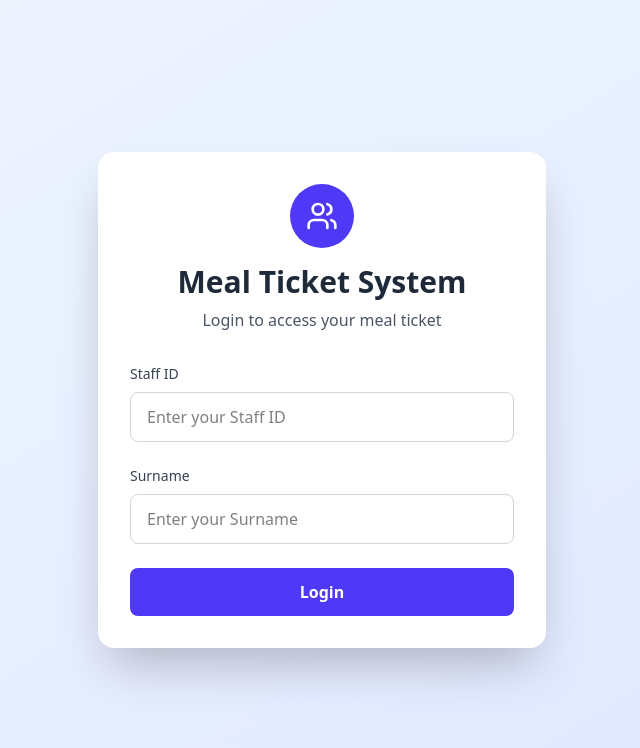
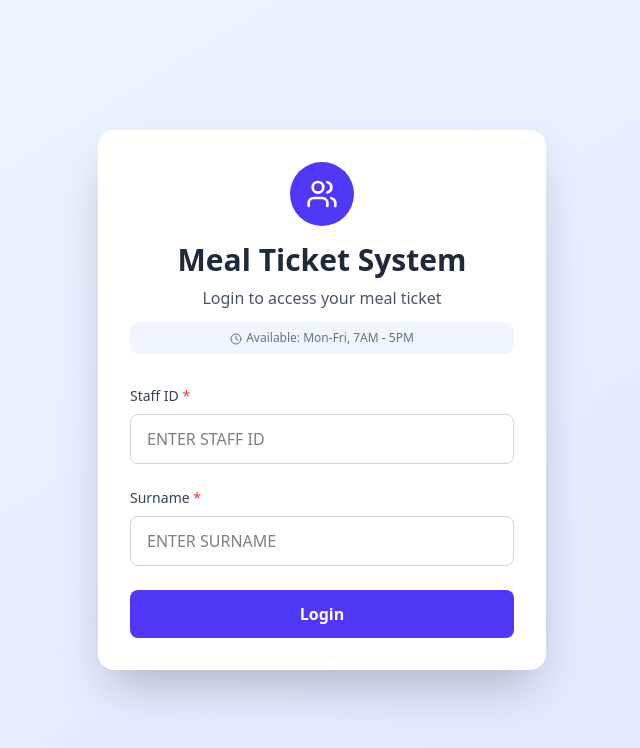
Before and after one commit to Adeleyeha-17/Meal-Ticketing, a Next.js app: page / in a window 1280 px wide. Shown: the top 748 px of the page, without its empty margins (318-958 px from the left). Built offline with nearby package versions, Linux system fonts and the light colour scheme.

Commit message:
fixed errors

```diff
--- a/app/page.tsx
+++ b/app/page.tsx
@@ -1,7 +1,7 @@
 "use client"
 
 import React, { useState, useEffect, useRef, useCallback } from 'react';
-import { Check, X, Clock, Users, Calendar, QrCode } from 'lucide-react';
+import { Check, X, Clock, Users, Calendar, QrCode, AlertCircle } from 'lucide-react';
 
 interface SessionData {
   id: string;
@@ -18,6 +18,7 @@ interface MealUsedInfo {
   staffId: string;
   usedDate: string;
   usedTime: string;
+  price: number;
 }
 
 declare global {
@@ -81,168 +82,126 @@ const MealTicketSystem = () => {
     loadJsQR();
   }, []);
 
-  const checkMealStatus = useCallback(async (staffId: string) => {
-    const today = new Date().toISOString().split('T')[0];
-
-    try {
-      const response = await fetch(`${GOOGLE_SHEETS_CONFIG.SCRIPT_URL}?action=checkMeal&staffId=${staffId}&date=${today}`);
-      const data = await response.json();
-      setMealUsedToday(data.used);
-    } catch (err) {
-      console.error('Error checking meal status:', err);
-    }
-  }, []);
-
+  // OPTIMIZED: Single check on mount
   useEffect(() => {
     const today = new Date().toISOString().split('T')[0];
+    const storedSession = localStorage.getItem('mealTicketSession');
 
-    const storedSession = localStorage.getItem('mealTicketSession');
     if (storedSession) {
       const sessionData = JSON.parse(storedSession);
 
-      fetch(`${GOOGLE_SHEETS_CONFIG.SCRIPT_URL}?action=checkMeal&staffId=${sessionData.id}&date=${today}`)
-        .then(res => res.json())
-        .then(mealData => {
+      // Single batched verification call
+      Promise.all([
+        fetch(`${GOOGLE_SHEETS_CONFIG.SCRIPT_URL}?action=checkMeal&staffId=${sessionData.id}&date=${today}`),
+        fetch(`${GOOGLE_SHEETS_CONFIG.SCRIPT_URL}?action=verifySession&staffId=${sessionData.id}&sessionId=${sessionData.sessionId}`)
+      ])
+        .then(async ([mealRes, sessionRes]) => {
+          const mealData = await mealRes.json();
+          const sessionValid = await sessionRes.json();
+
           if (mealData.used) {
             setMealUsedInfo({
               name: sessionData.name,
               department: sessionData.department,
               staffId: sessionData.id,
               usedDate: mealData.date || today,
-              usedTime: mealData.time || 'Earlier today'
+              usedTime: mealData.time || 'Earlier today',
+              price: mealData.price || 0
             });
             localStorage.removeItem('mealTicketSession');
             setCurrentPage('alreadyUsed');
             return;
           }
 
-          if (sessionData.sessionId) {
-            fetch(`${GOOGLE_SHEETS_CONFIG.SCRIPT_URL}?action=verifySession&staffId=${sessionData.id}&sessionId=${sessionData.sessionId}`)
-              .then(res => res.json())
-              .then(data => {
-                if (data.valid) {
+          if (sessionValid.valid) {
             setSession(sessionData);
-                  checkMealStatus(sessionData.id);
+            setMealUsedToday(false);
             setCurrentPage('dashboard');
           } else {
             localStorage.removeItem('mealTicketSession');
             setError('Your session has expired or you logged in on another device.');
           }
         })
-              .catch(err => {
-                console.error('Session verification failed:', err);
-                localStorage.removeItem('mealTicketSession');
-              });
-          } else {
-            localStorage.removeItem('mealTicketSession');
-          }
-        })
-        .catch(err => {
-          console.error('Failed to check meal status:', err);
+        .catch(() => {
           localStorage.removeItem('mealTicketSession');
         });
     }
-  }, [checkMealStatus]);
+  }, []);
 
+  // OPTIMIZED: Single batch login call
   const handleLogin = async (e: any) => {
     e.preventDefault();
     setError('');
     setLoading(true);
 
-    const startTime = Date.now();
-    const minLoadTime = 3000;
-
     try {
       const today = new Date().toISOString().split('T')[0];
+      const upperStaffId = staffId.toUpperCase().trim();
+      const upperSurname = surname.toUpperCase().trim();
 
-      const [mealCheckResponse, validationResponse] = await Promise.all([
-        fetch(`${GOOGLE_SHEETS_CONFIG.SCRIPT_URL}?action=checkMeal&staffId=${staffId}&date=${today}`),
-        fetch(`${GOOGLE_SHEETS_CONFIG.SCRIPT_URL}?action=validateStaff&staffId=${staffId}&surname=${surname}`)
-      ]);
+      // SINGLE API CALL for all validation
+      const response = await fetch(
+        `${GOOGLE_SHEETS_CONFIG.SCRIPT_URL}?action=batchLogin&staffId=${encodeURIComponent(upperStaffId)}&surname=${encodeURIComponent(upperSurname)}&date=${today}`
+      );
 
-      const mealCheck = await mealCheckResponse.json();
-      const data = await validationResponse.json();
+      const data = await response.json();
 
-      if (mealCheck.used) {
+      if (!data.success) {
+        if (data.errorType === 'ALREADY_USED') {
           setMealUsedInfo({
-          name: mealCheck.name,
-          department: mealCheck.department,
-          staffId: staffId,
-          usedDate: mealCheck.date,
-          usedTime: mealCheck.time
+            name: data.mealInfo.name,
+            department: data.mealInfo.department,
+            staffId: upperStaffId,
+            usedDate: data.mealInfo.date,
+            usedTime: data.mealInfo.time,
+            price: data.mealInfo.price || 0
           });
-
-        const elapsed = Date.now() - startTime;
-        if (elapsed < minLoadTime) {
-          await new Promise(resolve => setTimeout(resolve, minLoadTime - elapsed));
-        }
-
           setLoading(false);
           setCurrentPage('alreadyUsed');
           return;
         }
 
-      if (!data.valid) {
-        const elapsed = Date.now() - startTime;
-        if (elapsed < minLoadTime) {
-          await new Promise(resolve => setTimeout(resolve, minLoadTime - elapsed));
+        if (data.errorType === 'ACTIVE_SESSION') {
+          setError('You are already logged in on another device. Please logout from that device first.');
+        } else if (data.errorType === 'TIME_EXPIRED') {
+          setError(data.error);
+        } else {
+          setError(data.error || 'Invalid Staff ID or Surname');
         }
 
-        setError('Invalid Staff ID or Surname. Please check your credentials.');
         setLoading(false);
         return;
       }
 
-      const checkSessionResponse = await fetch(`${GOOGLE_SHEETS_CONFIG.SCRIPT_URL}?action=checkActiveSession&staffId=${staffId}`);
-      const sessionCheck = await checkSessionResponse.json();
-
-      if (sessionCheck.hasActiveSession) {
-        const elapsed = Date.now() - startTime;
-        if (elapsed < minLoadTime) {
-          await new Promise(resolve => setTimeout(resolve, minLoadTime - elapsed));
-        }
-
-        setError('You are already logged in on another device. Please logout from that device first.');
-        setLoading(false);
-        return;
-      }
-
-      const sessionId = `${staffId}_${Date.now()}`;
+      // Register session
+      const sessionId = `${upperStaffId}_${Date.now()}`;
       const sessionData = {
-        id: staffId,
-        name: data.name,
-        department: data.department,
-        price: data.price || 0,
+        id: upperStaffId,
+        name: data.staff.name,
+        department: data.staff.department,
+        price: data.staff.price || 0,
         loginTime: new Date().toISOString(),
         sessionId: sessionId
       };
 
-      await fetch(`${GOOGLE_SHEETS_CONFIG.SCRIPT_URL}?action=registerSession&staffId=${staffId}&sessionId=${sessionId}&loginTime=${sessionData.loginTime}`);
+      await fetch(
+        `${GOOGLE_SHEETS_CONFIG.SCRIPT_URL}?action=registerSession&staffId=${upperStaffId}&sessionId=${sessionId}&loginTime=${sessionData.loginTime}`
+      );
 
       setSession(sessionData);
       localStorage.setItem('mealTicketSession', JSON.stringify(sessionData));
-      await checkMealStatus(staffId);
+      setMealUsedToday(false);
+      setCurrentPage('dashboard');
 
-      const elapsed = Date.now() - startTime;
-      if (elapsed < minLoadTime) {
-        await new Promise(resolve => setTimeout(resolve, minLoadTime - elapsed));
-      }
-
-      setCurrentPage('dashboard');
     } catch (err) {
       console.error('Login error:', err);
-
-      const elapsed = Date.now() - startTime;
-      if (elapsed < minLoadTime) {
-        await new Promise(resolve => setTimeout(resolve, minLoadTime - elapsed));
-      }
-
       setError('Connection failed. Please check your internet connection.');
     }
 
     setLoading(false);
   };
 
+  // OPTIMIZED: Direct meal verification
   const verifyMeal = useCallback(async () => {
     if (!session) {
       setCurrentPage('login');
@@ -255,37 +214,19 @@ const MealTicketSystem = () => {
     }
 
     setLoading(true);
-    const startTime = Date.now();
-    const minLoadTime = 3000;
 
     try {
-      const timestamp = new Date().toLocaleTimeString();
+      const timestamp = new Date().toLocaleTimeString('en-US', {
+        hour: '2-digit',
+        minute: '2-digit',
+        hour12: true
+      });
       const today = new Date().toISOString().split('T')[0];
-
-      const checkResponse = await fetch(`${GOOGLE_SHEETS_CONFIG.SCRIPT_URL}?action=checkMeal&staffId=${session.id}&date=${today}`);
-      const checkData = await checkResponse.json();
-
-      if (checkData.used) {
-        const elapsed = Date.now() - startTime;
-        if (elapsed < minLoadTime) {
-          await new Promise(resolve => setTimeout(resolve, minLoadTime - elapsed));
-        }
-
-        setError('You have already used your meal ticket today');
-        setMealUsedToday(true);
-        setLoading(false);
-        return;
-      }
 
       const url = `${GOOGLE_SHEETS_CONFIG.SCRIPT_URL}?action=logMeal&staffId=${encodeURIComponent(session.id)}&name=${encodeURIComponent(session.name)}&department=${encodeURIComponent(session.department)}&price=${encodeURIComponent(session.price || 0)}&date=${encodeURIComponent(today)}&time=${encodeURIComponent(timestamp)}`;
 
       const response = await fetch(url);
       const result = await response.json();
-
-      const elapsed = Date.now() - startTime;
-      if (elapsed < minLoadTime) {
-        await new Promise(resolve => setTimeout(resolve, minLoadTime - elapsed));
-      }
 
       if (result.success) {
         setMealUsedToday(true);
@@ -295,13 +236,7 @@ const MealTicketSystem = () => {
       }
     } catch (err) {
       console.error('Meal logging error:', err);
-
-      const elapsed = Date.now() - startTime;
-      if (elapsed < minLoadTime) {
-        await new Promise(resolve => setTimeout(resolve, minLoadTime - elapsed));
-      }
-
-      setError('Failed to connect to Google Sheets. Please try again.');
+      setError('Failed to connect. Please try again.');
     }
 
     setLoading(false);
@@ -418,8 +353,6 @@ const MealTicketSystem = () => {
 
   const handleLogout = async () => {
     setLoading(true);
-    const startTime = Date.now();
-    const minLoadTime = 2000;
 
     if (session?.sessionId && !mealUsedToday) {
       try {
@@ -439,11 +372,6 @@ const MealTicketSystem = () => {
 
     stopQRScanner();
 
-    const elapsed = Date.now() - startTime;
-    if (elapsed < minLoadTime) {
-      await new Promise(resolve => setTimeout(resolve, minLoadTime - elapsed));
-    }
-
     setLoading(false);
     setCurrentPage('login');
   };
@@ -459,9 +387,10 @@ const MealTicketSystem = () => {
     };
   }, [cameraStream]);
 
+  // LOGIN PAGE
   if (currentPage === 'login') {
     return (
-      <div className="min-h-screen bg-linear-to-br from-blue-50 to-indigo-100 flex items-center justify-center p-4">
+      <div className="min-h-screen bg-gradient-to-br from-blue-50 to-indigo-100 flex items-center justify-center p-4">
         <div className="bg-white rounded-2xl shadow-2xl w-full max-w-md p-8">
           <div className="text-center mb-8">
             <div className="bg-indigo-600 w-16 h-16 rounded-full flex items-center justify-center mx-auto mb-4">
@@ -469,56 +398,65 @@ const MealTicketSystem = () => {
             </div>
             <h1 className="text-3xl font-bold text-gray-800 mb-2">Meal Ticket System</h1>
             <p className="text-gray-600">Login to access your meal ticket</p>
+            <div className="mt-3 text-xs text-gray-500 bg-blue-50 px-3 py-2 rounded-lg">
+              <Clock className="inline-block mr-1" size={12} />
+              Available: Mon-Fri, 7AM - 5PM
+            </div>
           </div>
 
-          <div className="space-y-6">
+          <form onSubmit={handleLogin} className="space-y-6">
             <div>
-              <label className="block text-sm font-medium text-gray-700 mb-2">Staff ID</label>
+              <label className="block text-sm font-medium text-gray-700 mb-2">
+                Staff ID <span className="text-red-500">*</span>
+              </label>
               <input
                 type="text"
                 value={staffId}
-                onChange={(e) => setStaffId(e.target.value)}
-                onKeyPress={(e) => e.key === 'Enter' && handleLogin(e)}
-                className="w-full px-4 py-3 border border-gray-300 rounded-lg focus:ring-2 focus:ring-indigo-500 focus:outline-none"
-                placeholder="Enter your Staff ID"
+                onChange={(e) => setStaffId(e.target.value.toUpperCase())}
+                className="w-full px-4 py-3 border border-gray-300 rounded-lg focus:ring-2 focus:ring-indigo-500 focus:outline-none uppercase"
+                placeholder="ENTER STAFF ID"
+                required
               />
             </div>
 
             <div>
-              <label className="block text-sm font-medium text-gray-700 mb-2">Surname</label>
+              <label className="block text-sm font-medium text-gray-700 mb-2">
+                Surname <span className="text-red-500">*</span>
+              </label>
               <input
                 type="text"
                 value={surname}
-                onChange={(e) => setSurname(e.target.value)}
-                onKeyPress={(e) => e.key === 'Enter' && handleLogin(e)}
-                className="w-full px-4 py-3 border border-gray-300 rounded-lg focus:ring-2 focus:ring-indigo-500 focus:outline-none"
-                placeholder="Enter your Surname"
+                onChange={(e) => setSurname(e.target.value.toUpperCase())}
+                className="w-full px-4 py-3 border border-gray-300 rounded-lg focus:ring-2 focus:ring-indigo-500 focus:outline-none uppercase"
+                placeholder="ENTER SURNAME"
+                required
               />
             </div>
 
             {error && (
-              <div className="bg-red-50 text-red-600 px-4 py-3 rounded-lg flex items-center gap-2">
-                <X size={20} />
+              <div className="bg-red-50 text-red-600 px-4 py-3 rounded-lg flex items-start gap-2">
+                <AlertCircle size={20} className="flex-shrink-0 mt-0.5" />
                 <span className="text-sm">{error}</span>
               </div>
             )}
 
             <button
-              onClick={handleLogin}
+              type="submit"
               disabled={loading}
-              className="w-full bg-indigo-600 text-white py-3 rounded-lg font-semibold hover:bg-indigo-700 transition disabled:opacity-50"
+              className="w-full bg-indigo-600 text-white py-3 rounded-lg font-semibold hover:bg-indigo-700 transition disabled:opacity-50 disabled:cursor-not-allowed"
             >
-              {loading ? 'Logging in...' : 'Login'}
+              {loading ? 'Authenticating...' : 'Login'}
             </button>
-          </div>
+          </form>
         </div>
       </div>
     );
   }
 
+  // DASHBOARD PAGE
   if (currentPage === 'dashboard') {
     return (
-      <div className="min-h-screen bg-linear-to-br from-blue-50 to-indigo-100 p-4">
+      <div className="min-h-screen bg-gradient-to-br from-blue-50 to-indigo-100 p-4">
         <div className="max-w-4xl mx-auto">
           <div className="bg-white rounded-2xl shadow-2xl overflow-hidden">
             <div className="bg-indigo-600 text-white p-6">
@@ -558,8 +496,8 @@ const MealTicketSystem = () => {
                   ₦
                 </div>
                 <div>
-                  <p className="text-sm text-indigo-600 font-medium">Your Meal Ticket Price</p>
-                  <p className="font-bold text-2xl text-indigo-900">₦{session?.price || 0}</p>
+                  <p className="text-sm text-indigo-600 font-medium">Your Meal Price</p>
+                  <p className="font-bold text-2xl text-indigo-900">₦{session?.price?.toLocaleString() || 0}</p>
                 </div>
               </div>
 
@@ -587,11 +525,11 @@ const MealTicketSystem = () => {
                     {!showQRScanner ? (
                       <button
                         onClick={startQRScanner}
-                        disabled={!jsQRLoaded}
+                        disabled={!jsQRLoaded || loading}
                         className="w-full bg-green-600 text-white py-4 rounded-lg font-semibold hover:bg-green-700 transition flex items-center justify-center gap-2 disabled:opacity-50 disabled:cursor-not-allowed"
                       >
                         <QrCode size={24} />
-                        {jsQRLoaded ? 'Open Camera to Scan QR Code' : 'Loading Scanner...'}
+                        {loading ? 'Processing...' : jsQRLoaded ? 'Open Camera to Scan QR Code' : 'Loading Scanner...'}
                       </button>
                     ) : (
                       <div className="bg-black rounded-lg overflow-hidden">
@@ -645,8 +583,8 @@ const MealTicketSystem = () => {
                 )}
 
                 {error && (
-                  <div className="mt-4 bg-red-50 text-red-600 px-4 py-3 rounded-lg flex items-center gap-2">
-                    <X size={20} />
+                  <div className="mt-4 bg-red-50 text-red-600 px-4 py-3 rounded-lg flex items-start gap-2">
+                    <AlertCircle size={20} className="flex-shrink-0 mt-0.5" />
                     <span className="text-sm">{error}</span>
                   </div>
                 )}
@@ -658,9 +596,10 @@ const MealTicketSystem = () => {
     );
   }
 
+  // SUCCESS PAGE
   if (currentPage === 'success') {
     return (
-      <div className="min-h-screen bg-linear-to-br from-blue-50 to-indigo-100 flex items-center justify-center p-4">
+      <div className="min-h-screen bg-gradient-to-br from-blue-50 to-indigo-100 flex items-center justify-center p-4">
         <div className="bg-white rounded-2xl shadow-2xl w-full max-w-md p-8">
           <div className="text-center">
             <div className="bg-green-100 w-20 h-20 rounded-full flex items-center justify-center mx-auto mb-4">
@@ -672,12 +611,13 @@ const MealTicketSystem = () => {
             <p className="text-sm text-gray-500 mb-2">Time: {new Date().toLocaleTimeString()}</p>
             <div className="bg-indigo-100 border-2 border-indigo-300 rounded-lg p-3 mb-6">
               <p className="text-indigo-700 text-sm font-medium mb-1">Ticket Price</p>
-              <p className="text-indigo-900 text-3xl font-bold">₦{session?.price || 0}</p>
+              <p className="text-indigo-900 text-3xl font-bold">₦{session?.price?.toLocaleString() || 0}</p>
             </div>
 
             <div className="bg-green-50 border-l-4 border-green-500 p-4 mb-6">
-              <p className="text-sm text-green-700 font-semibold">✓ Logged to Google Sheets</p>
-              <p className="text-xs text-green-600 mt-1">Session locked until tomorrow at 7 AM</p>
+              <p className="text-sm text-green-700 font-semibold">✓ STATUS: USED</p>
+              <p className="text-xs text-green-600 mt-1">Logged to Google Sheets successfully</p>
+              <p className="text-xs text-green-600">Session locked until tomorrow at 7 AM</p>
             </div>
 
             <button
@@ -693,9 +633,10 @@ const MealTicketSystem = () => {
     );
   }
 
+  // ALREADY USED PAGE
   if (currentPage === 'alreadyUsed') {
     return (
-      <div className="min-h-screen bg-linear-to-br from-red-50 to-orange-100 flex items-center justify-center p-4">
+      <div className="min-h-screen bg-gradient-to-br from-red-50 to-orange-100 flex items-center justify-center p-4">
         <div className="bg-white rounded-2xl shadow-2xl w-full max-w-md p-8">
           <div className="text-center">
             <div className="bg-red-100 w-20 h-20 rounded-full flex items-center justify-center mx-auto mb-4">
@@ -711,8 +652,10 @@ const MealTicketSystem = () => {
               <div className="text-xs text-red-600 space-y-1">
                 <p>• Staff ID: {mealUsedInfo?.staffId}</p>
                 <p>• Department: {mealUsedInfo?.department}</p>
+                <p>• Price: ₦{mealUsedInfo?.price?.toLocaleString() || 0}</p>
                 <p>• Used on: {mealUsedInfo?.usedDate}</p>
                 <p>• Time: {mealUsedInfo?.usedTime}</p>
+                <p className="font-bold text-red-700 mt-2">• STATUS: USED</p>
               </div>
             </div>
 
@@ -724,7 +667,7 @@ const MealTicketSystem = () => {
                 Tomorrow at 7:00 AM
               </p>
               <p className="text-xs text-blue-700 mt-2">
-                Monday - Friday only
+                Monday - Friday only • Expires daily at 5:00 PM
               </p>
             </div>
 
```
Lines whose indentation alone changed are shown as unchanged.
